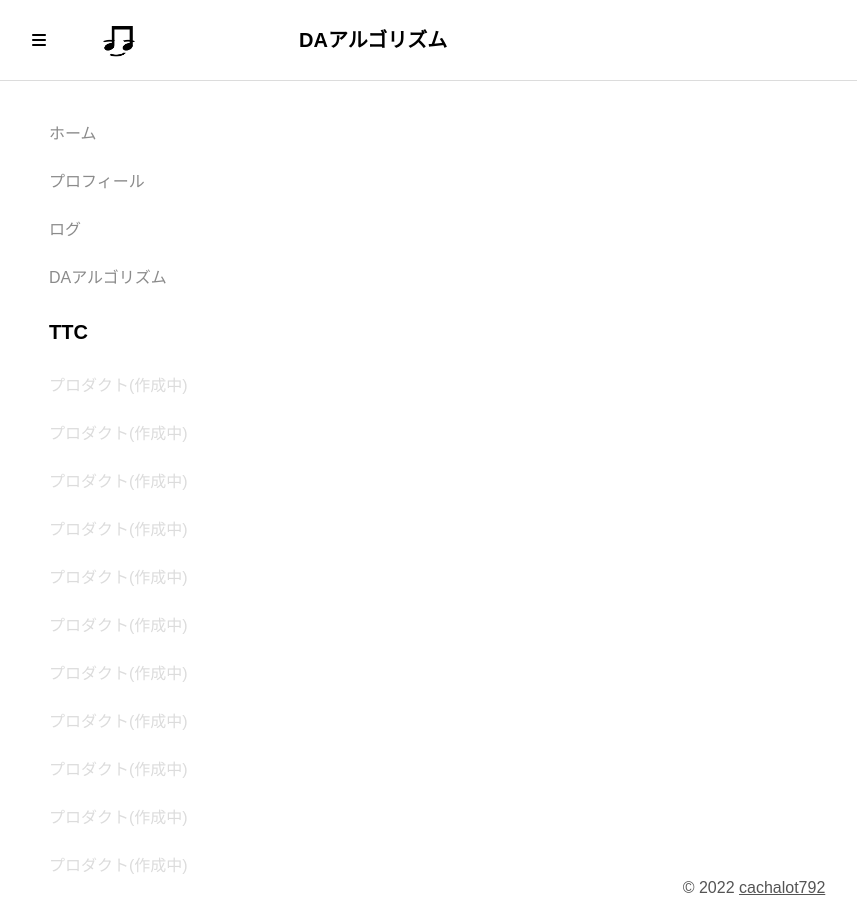
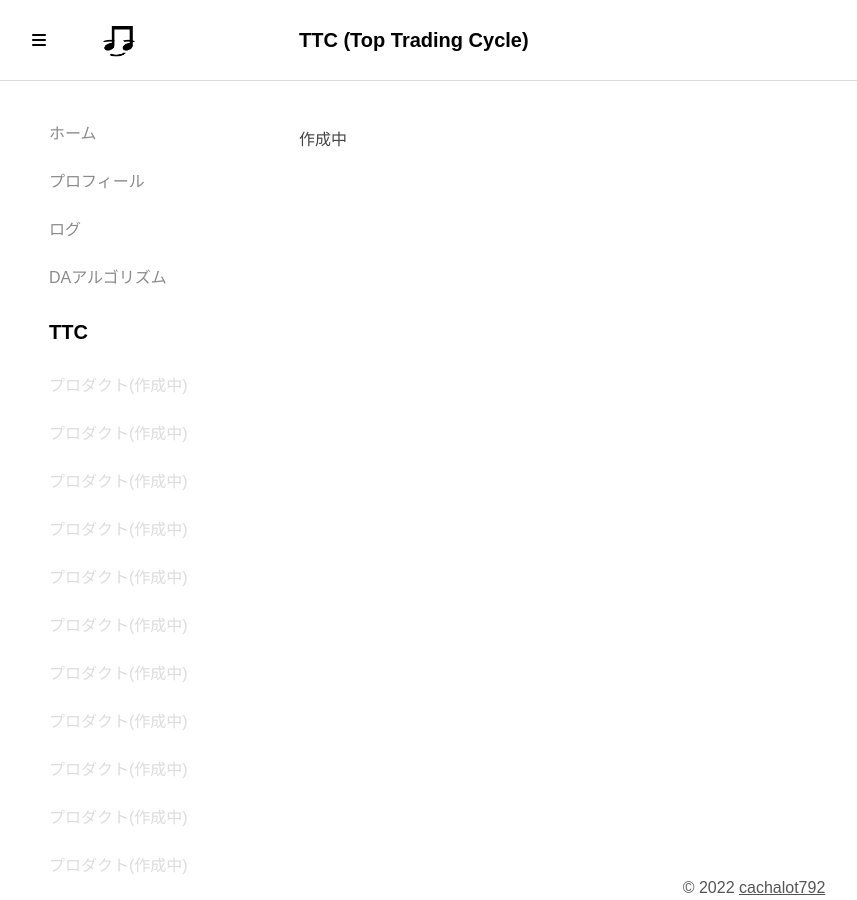
Before and after one commit to Cachalot792/Website_Ver.1, a Jekyll site: the page built from documents/economics/ttc/index.md, in a window 1280 px wide. Shown: the whole page, without its empty margins (1-858 px from the left). Built offline with Jekyll 4.4.1, drawn with Linux system fonts in a browser that asks for light colours; nearby versions of some CDN libraries; Markdown is read by kramdown in place of the engine named in the settings.

Commit message:
細かい修正

```diff
--- a/documents/economics/ttc/index.md
+++ b/documents/economics/ttc/index.md
@@ -1,4 +1,6 @@
 ---
 layout: default
-title: DAアルゴリズム
+title: TTC (Top Trading Cycle)
 ---
+
+作成中
```
Also changed, not shown: index.md (+1 -0 lines), README.md.
